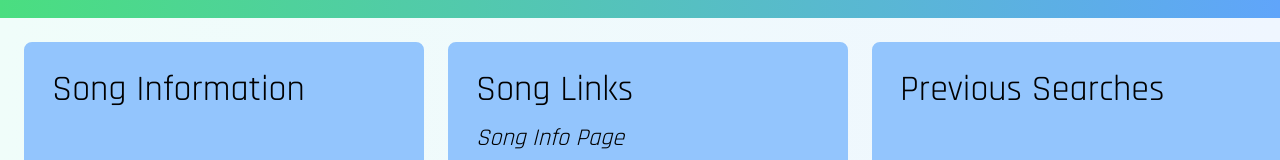
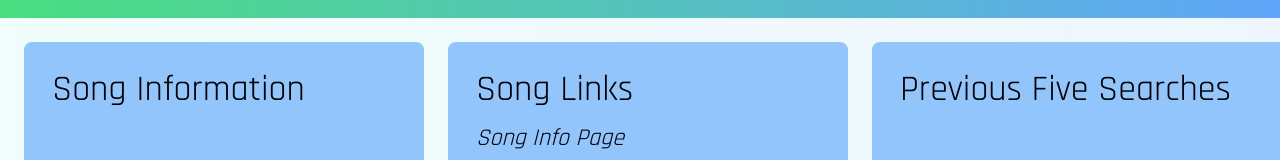
Before and after one commit to fairleyv/Music2Me, a website: page dist/resultsPage.html in a window 1280 px wide. Shown: the part 222-382 px from the top of the page. Drawn offline with nearby package versions, Linux system fonts and the light colour scheme.

Commit message:
minor changes

```diff
--- a/dist/resultsPage.html
+++ b/dist/resultsPage.html
@@ -45,7 +45,7 @@
                 <a id="albumLink" href=""><p class="font-[Rajdhani] italic text-2xl select-none hover:underline">Album Info Page</p></a>
             </div>
             <div id="prevSearches" class="bg-blue-300 border-solid border-4 border-blue-300 rounded-lg p-6  h-auto w-[25rem] m-6 mt-0 mr-0 max-[1559px]:m-6 max-[1559px]:w-[26rem]" >
-                <h2 class="text-4xl font-[Rajdhani] mb-3">Previous Searches</h2>
+                <h2 class="text-4xl font-[Rajdhani] mb-3">Previous Five Searches</h2>
                 </div>
         </aside>
 
```
